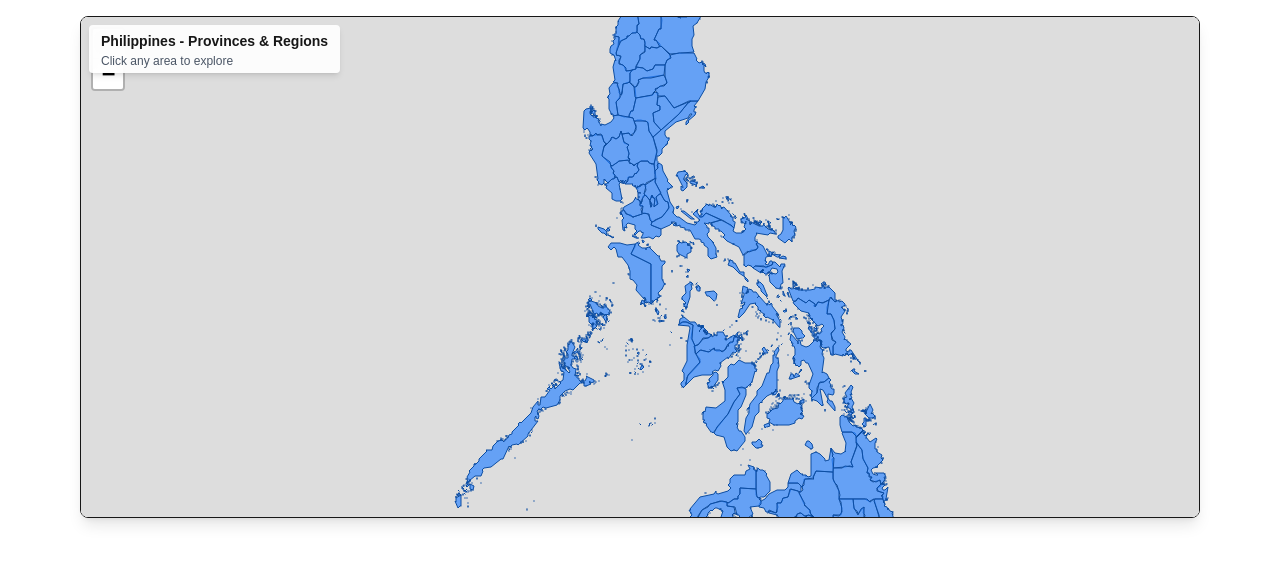
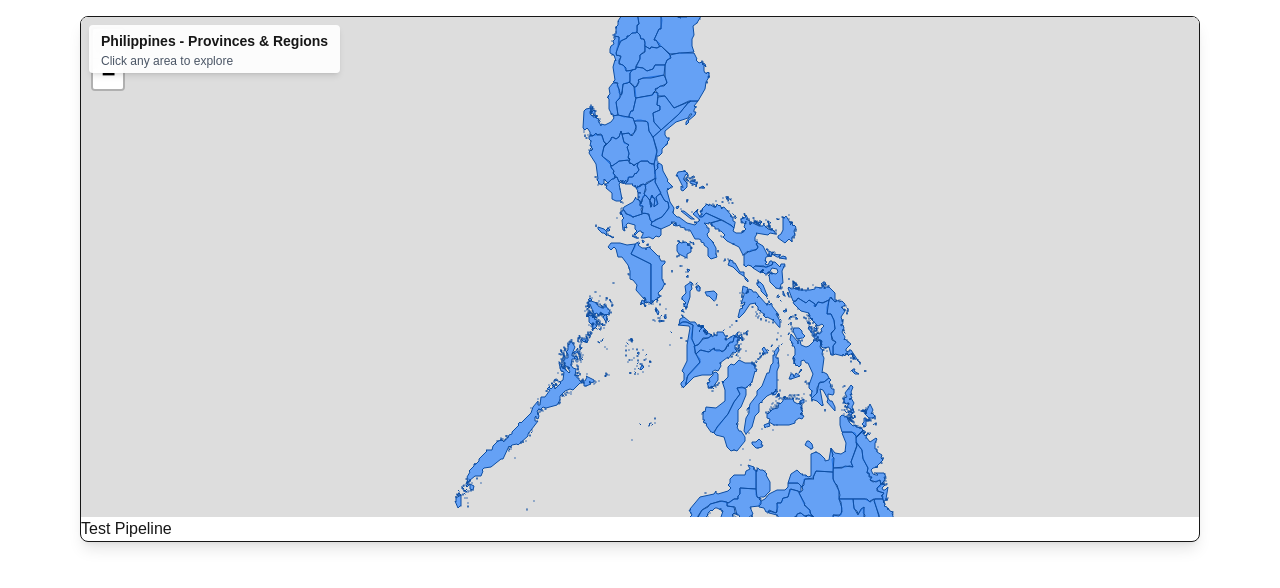
Before and after one commit to cedgarcia/election-results-frontend, a Next.js app: page / in a window 1280 px wide. Shown: the top 588 px of the page. Built offline with nearby package versions, Linux system fonts and the light colour scheme; no server answers.

Commit message:
test pipeline

```diff
--- a/src/app/page.tsx
+++ b/src/app/page.tsx
@@ -32,6 +32,7 @@ const PhilippinesMapPage = () => {
           onAreaClick={handleAreaClick}
           selectedArea={selectedArea}
         />
+        <p>Test Pipeline</p>
       </div>
     </div>
   );
```
